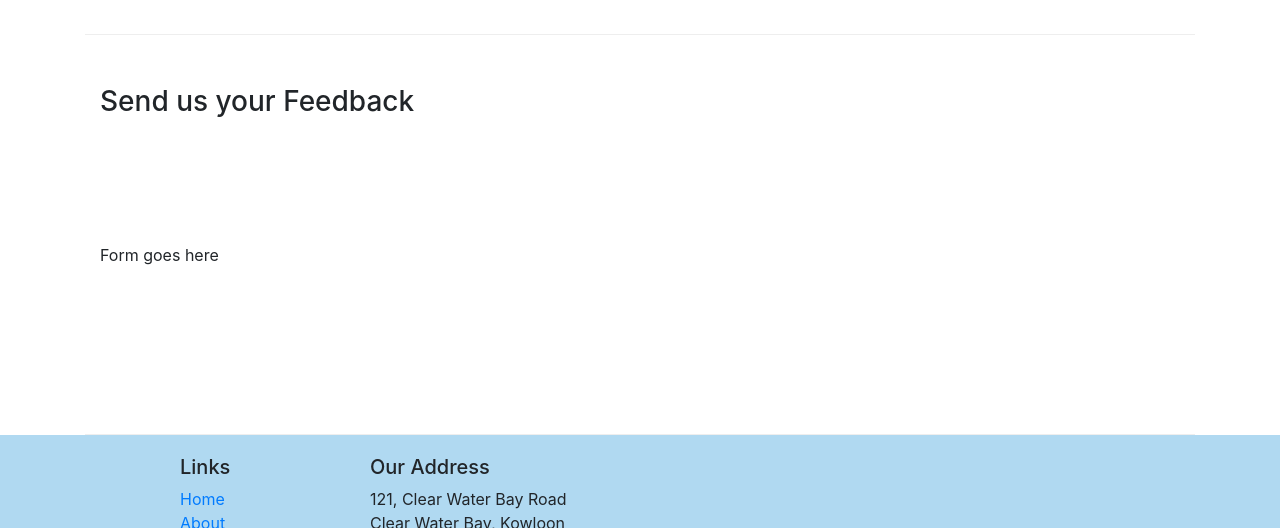
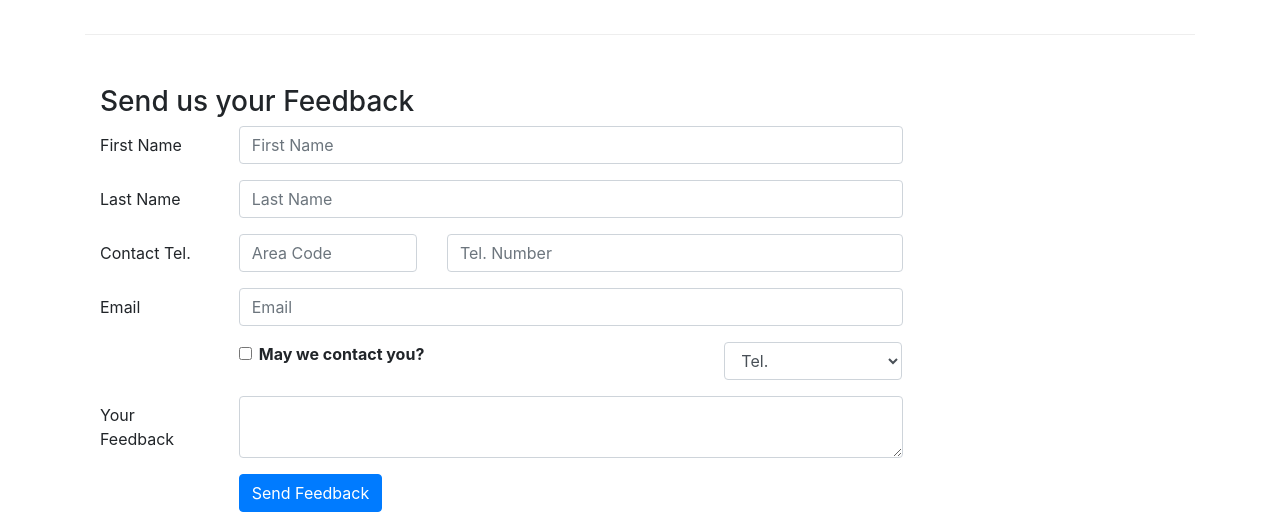
Before and after one commit to LeonPeters/Coursera-Course-Bootstrap4, a website: page contactus.html in a window 1280 px wide. Shown: the part 830-1358 px from the top of the page. Drawn offline with nearby package versions, Linux system fonts and the light colour scheme.

Commit message:
Forms, checkbox and select

```diff
--- a/contactus.html
+++ b/contactus.html
@@ -92,7 +92,73 @@
               <h3>Send us your Feedback</h3>
            </div>
             <div class="col-12 col-md-9">
-                Form goes here
+                <!-- Form for contact details with 4 rows -->
+                <form>
+                    <div class="form-group row"> <!-- makes a row in the form -->
+                        <label for="firstname" class="col-md-2 col-form-label">First Name</label>
+                        <div class="col-md-10">
+                            <input type="text" class="form-control" id="firstname" name="firstname"
+                            placeholder="First Name">
+                        </div>
+                    </div>
+                    <div class="form-group row">
+                        <label for="lastname" class="col-md-2 col-form-label">Last Name</label>
+                        <div class="col-md-10">
+                            <input type="text" class="form-control" id="lastname" name="lastname"
+                            placeholder="Last Name">
+                        </div>
+                    </div>
+                    <div class="form-group row">
+                        <label for="telnum" class="col-12 col-md-2 col-form-label">Contact Tel.</label>
+                        <div class="col-5 col-md-3">
+                            <input type="tel" class="form-control" id="areacode" name="areacode"
+                            placeholder="Area Code">
+                        </div>
+                        <div class="col-7 col-md-7">
+                            <input type="tel" class="form-control" id="telnum" name="telnum"
+                            placeholder="Tel. Number">
+                        </div>
+                    </div>
+                    <div class="form-group row">
+                        <label for="emailid" class="col-md-2 col-form-label">Email</label>
+                        <div class="col-md-10">
+                            <input type="email" class="form-control" id="emailid" name="emailid"
+                            placeholder="Email">
+                        </div>
+                    </div>
+                    <!-- Checkbox and select drop-down menu -->
+                    <div class="form-group row">
+                        <div class="col-md-6 offset-md-2">
+                            <div class="form-check">
+                                <input type="checkbox" class="form-check-input"
+                                name="approve" id="approve" value="">
+                                <lable class="form-check-label" for="approve">
+                                    <strong> May we contact you?</strong>
+                                </lable>
+                            </div>
+                        </div>
+                        <div class="col-md-3 offset-md-1">
+                            <select class="form-control">
+                                <option>Tel.</option>
+                                <option>Email</option>
+                            </select>
+                        </div>
+                    </div>
+                    <div class="form-group row">
+                        <label for="feedback" class="col-md-2 col-form-label">Your Feedback</label>
+                        <div class="col-md-10">
+                            <textarea class="form-control" id="feedback" name="feedback"
+                            row="12"></textarea>
+                        </div>
+                    </div>
+                    <div class="form-group row">
+                        <div class="offset-md-2 col-md-3">
+                            <button type="submit" class="btn btn-primary">
+                                Send Feedback
+                            </button>
+                        </div>
+                    </div>
+                </form>
             </div>
              <div class="col-12 col-md">
             </div>
```
